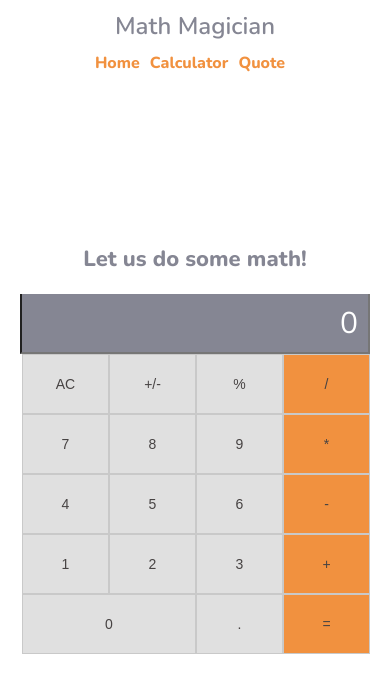
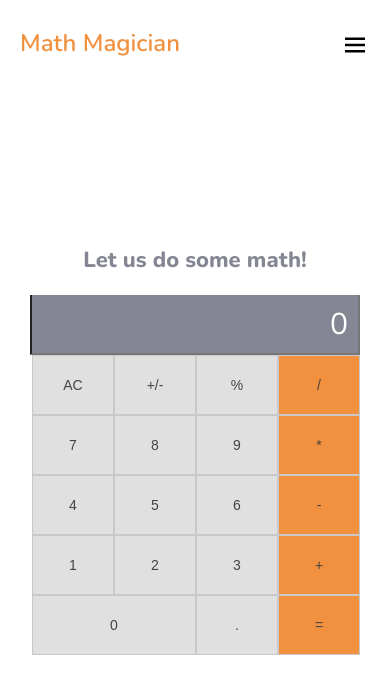
Before and after one commit to charlesgobina/math-magiciani, a React (Create React App) app: page /calculator in a window 390 px wide. Shown: the top 694 px of the page. Built offline with nearby package versions, Linux system fonts and the light colour scheme.

Commit message:
Add burger button

```diff
--- a/package.json
+++ b/package.json
@@ -7,8 +7,10 @@
     "@testing-library/react": "^12.1.2",
     "@testing-library/user-event": "^13.5.0",
     "big.js": "^6.1.1",
+    "boxicons": "^2.1.1",
     "react": "^17.0.2",
     "react-dom": "^17.0.2",
+    "react-icons": "^4.3.1",
     "react-router-dom": "^6.2.1",
     "react-scripts": "5.0.0",
     "web-vitals": "^2.1.2"
--- a/public/index.html
+++ b/public/index.html
@@ -24,6 +24,7 @@
       work correctly both with client-side routing and a non-root public URL.
       Learn how to configure a non-root public URL by running `npm run build`.
     -->
+    <link href='https://unpkg.com/boxicons@2.1.1/css/boxicons.min.css' rel='stylesheet'>
     <title>React App</title>
   </head>
   <body>
--- a/src/components/Calculator.css
+++ b/src/components/Calculator.css
@@ -12,6 +12,7 @@
   justify-content: center;
   gap: 20px;
   margin: 150px 0;
+  padding: 20px;
 }
 
 .calcText {
@@ -65,10 +66,10 @@
   grid-column: 1/3;
 }
 
-@media screen and (max-width: 400px) {
+@media screen and (max-width: 500px) {
   .wrapper {
     flex-direction: column;
-    padding: 20px;
+    padding: 30px;
   }
 
   .calcText {
--- a/src/components/Header.css
+++ b/src/components/Header.css
@@ -5,6 +5,70 @@
   padding: 0;
   box-sizing: border-box;
   font-family: 'Nunito', sans-serif;
+}
+
+.naviBar button {
+  display: none;
+}
+
+.menuNav {
+  overflow-y: scroll;
+  list-style: none;
+  position: fixed;
+  top: 0;
+  background: #fff;
+  left: 0;
+  bottom: 0;
+  height: 100vh;
+  width: 0;
+  overflow: hidden;
+  max-width: 290px;
+  z-index: 9;
+  transition: all 0.5s;
+}
+
+.menuNav.showMenu {
+  width: 100%;
+  display: flex;
+}
+
+.newLinks li {
+  margin-right: 10px;
+}
+
+.newLinks {
+  display: flex;
+  list-style: none;
+  justify-content: flex-end;
+  align-items: center;
+}
+
+.newLinks li a {
+  text-decoration: none;
+  color: #858693;
+  font-weight: 800;
+}
+
+.naviLinks li {
+  margin-right: 10px;
+  padding: 10px 0;
+}
+
+.naviLinks li a {
+  text-decoration: none;
+  font-size: 22px;
+  color: #858693;
+  font-weight: 800;
+}
+
+.naviLinks li a:focus {
+  color: #fff;
+  background-color: #f1913f;
+  padding: 5px 10px;
+}
+
+.menuNav li:first-child {
+  margin-top: 7rem;
 }
 
 .naviBar {
@@ -16,44 +80,49 @@
 .naviTitle {
   font-weight: 600;
   color: #f1913f;
+  z-index: 9;
 }
 
 .naviLinks {
   display: flex;
+  flex-direction: column;
   list-style: none;
-  justify-content: flex-end;
+  justify-content: flex-start;
   align-items: center;
 }
 
-.naviLinks li {
-  margin-right: 10px;
-}
-
-.naviLinks li a {
-  text-decoration: none;
-  color: #858693;
-  font-weight: 800;
-}
-
-.naviLinks li a:focus {
+.newLinks li a:focus {
   color: #fff;
   background-color: #f1913f;
   padding: 5px 10px;
 }
 
-@media screen and (max-width: 400px) {
+@media screen and (max-width: 500px) {
   .naviBar {
-    flex-direction: column;
     align-items: center;
-    justify-content: center;
+    justify-content: space-between;
+    margin: 20px 20px;
     gap: 10px;
   }
 
   .naviTitle {
-    color: #858693;
+    color: #f1913f;
+    z-index: 9;
   }
 
   .naviLinks li a {
     color: #f1913f;
   }
+
+  .naviBar button {
+    display: block;
+    outline: none;
+    border: none;
+    background-color: #fff;
+    transition: all 0.5s;
+  }
+
+  .newLinks {
+    display: none;
+  }
 }
--- a/src/components/Header.js
+++ b/src/components/Header.js
@@ -1,12 +1,40 @@
-import React from 'react';
+import React, { useState } from 'react';
 import { Link } from 'react-router-dom';
 import './Header.css';
+import { BiMenu, BiX } from 'react-icons/bi';
 
-const Header = () => (
+const Header = () => {
+  const [navOpen, setNavOpen] = useState(false);
+
+  const handleToggle = () => {
+    setNavOpen((prev) => !prev);
+  };
+
+  const closeNav = () => {
+    setNavOpen((prev) => !prev);
+  };
+
+  return (
     <>
       <nav className="naviBar">
         <h1 className="naviTitle">Math Magician</h1>
-      <ul className="naviLinks">
+        <button onClick={handleToggle} type="button">
+          { navOpen ? (
+            <BiX style={{
+              fontSize: '30px',
+              marginTop: '10px',
+              color: '#f71501',
+            }}
+            />
+          ) : (
+            <BiMenu style={{
+              fontSize: '30px',
+              marginTop: '10px',
+            }}
+            />
+          ) }
+        </button>
+        <ul className="newLinks">
           <li>
             <Link to="/">Home</Link>
           </li>
@@ -17,9 +45,20 @@ const Header = () => (
             <Link to="quote">Quote</Link>
           </li>
         </ul>
+        <ul className={`naviLinks menuNav ${navOpen ? ' showMenu' : ''}`}>
+          <li>
+            <Link to="/" onClick={closeNav}>Home</Link>
+          </li>
+          <li>
+            <Link to="calculator" onClick={closeNav}>Calculator</Link>
+          </li>
+          <li>
+            <Link to="quote" onClick={closeNav}>Quote</Link>
+          </li>
+        </ul>
       </nav>
     </>
-
   );
+};
 
 export default Header;
```
Also changed, not shown: 1 other file (tests, documents, lock files or other folders). Lines whose indentation alone changed are shown as unchanged.
